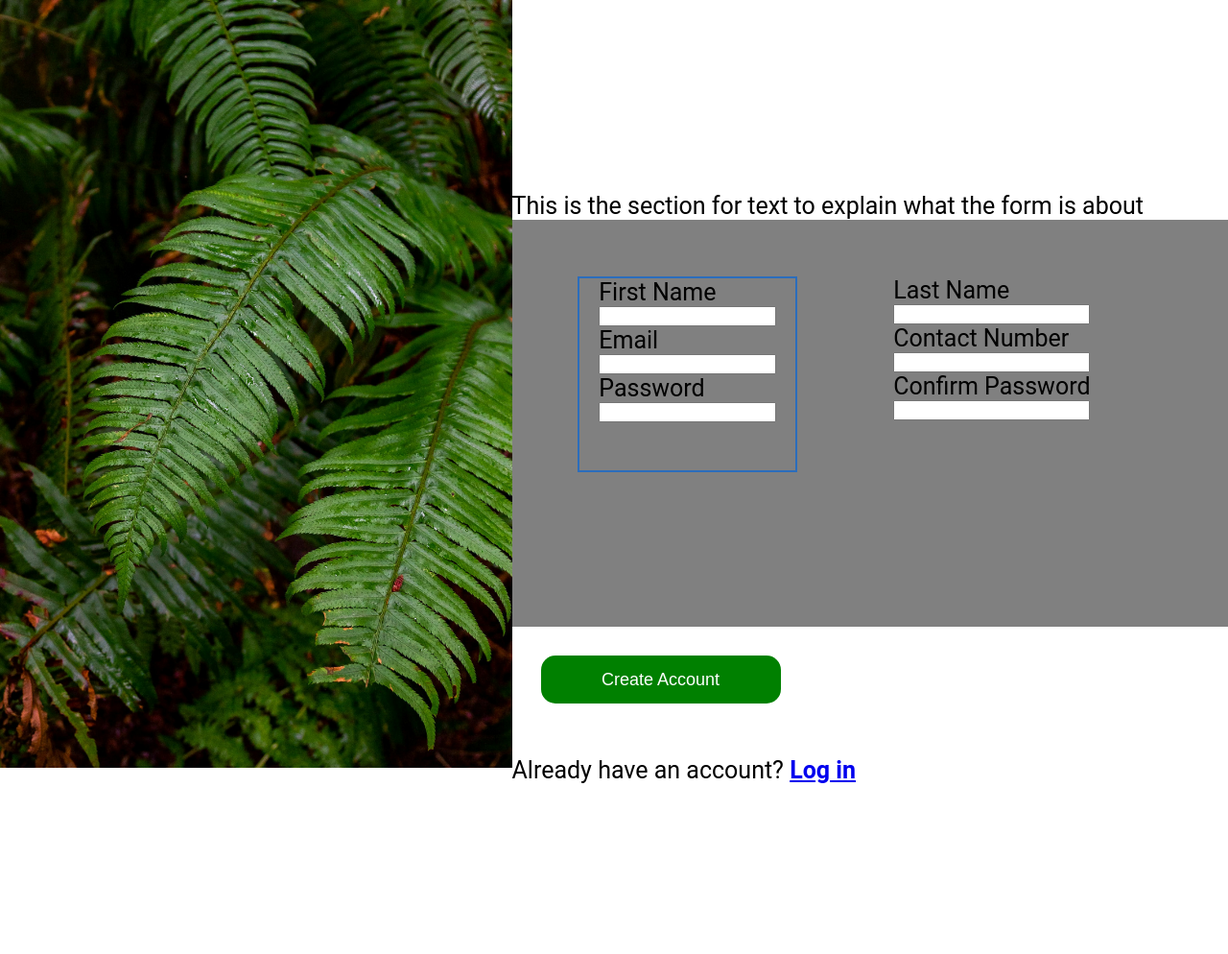
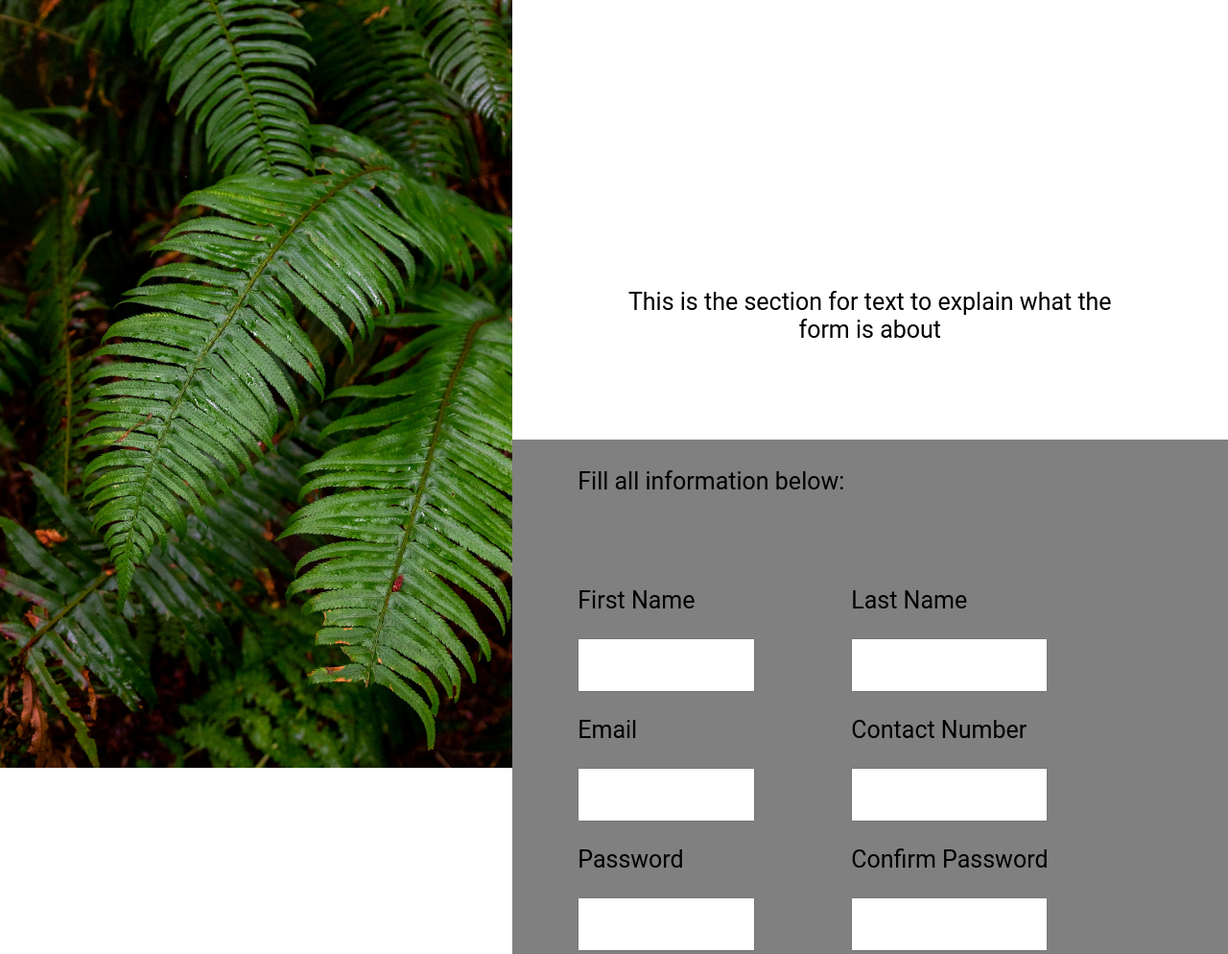
Before and after one commit to TKP888/form-odin, a plain HTML site: page index.html in a window 1280 px wide. Shown: the top 994 px of the page at 96% size. Before the commit the page ends 842 px from the top, so only its background shows below. Drawn offline with Linux system fonts and the light colour scheme.

Commit message:
layout finally correct
need to make adjustments to make it look good and clean

```diff
--- a/index.html
+++ b/index.html
@@ -18,8 +18,9 @@
             <div id="top">This is the section for text to explain what the form is about</div>
       <fieldset>
             <!-- <legend>Lets do this</legend> -->
-
-           <div class="container_1">
+            <div id="subtitle">Fill all information below:</div>
+         <div id="separate">
+            <div class="container_1">
             <label for="first_name">First Name</label>
             <input type="text" id="first_name" name="first_name" required>
             <label for="email">Email</label>
@@ -37,7 +38,7 @@
             <input type="password" id="password" name="password"required>
         </div>
 
-
+    </div>
 
         </fieldset>
 
--- a/styles.css
+++ b/styles.css
@@ -32,8 +32,9 @@ button {
     margin: 30px;
 }
 
-.top{
-    padding: 100;
+#top {
+    padding: 100px;
+    text-align: center;
 }
 header{
       display: flex;
@@ -45,9 +46,10 @@ padding: 0% 40px;
 background-color: #2B6DBC;
 color: white;
 }
-img {
 
 
+
+img {
     max-width: 50%;
     max-height: 100vh;
     /* min-height: 50vh; */
@@ -64,6 +66,7 @@ fieldset{
     /* margin: 30px; */
     border: 0px solid white;
     display: flex;
+    flex-direction: column;
     background-color: grey;
    box-shadow: #2B6DBC;
     /* flex-direction: column; */
@@ -78,6 +81,7 @@ form {
     width: 100%;
     /* Form outline */
     padding-top: 200px;
+
     /* padding-left: 100px; */
     /* border: 1px solid #ccc;
     border-radius: 1em; */
@@ -88,11 +92,11 @@ form {
   }
 
   .container_1 {
-   border: solid #2B6DBC 2px;
+   /* border: solid #2B6DBC 2px; */
     margin: 50px;
     display: flex;
     flex-direction: column;
-    padding: 0px 20px 50px 20px;
+    /* padding: 0px 20px 50px 20px; */
   }
 
   .container_2 {
@@ -100,3 +104,21 @@ form {
     display: flex;
     flex-direction: column;
   }
+
+  input {
+    max-width: 500px;
+
+    min-height: 50px;
+  }
+  label{
+    padding: 25px 0px 25px 0px;
+  }
+
+  #subtitle{
+    padding: 20px 0 20px 50px;
+  }
+
+  #separate{
+    display: flex;
+
+  }
```
